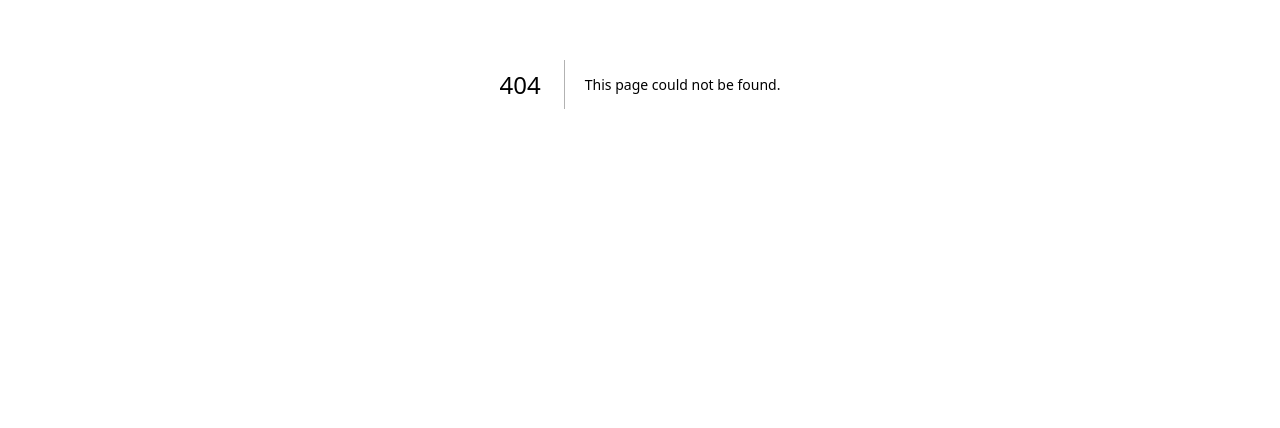
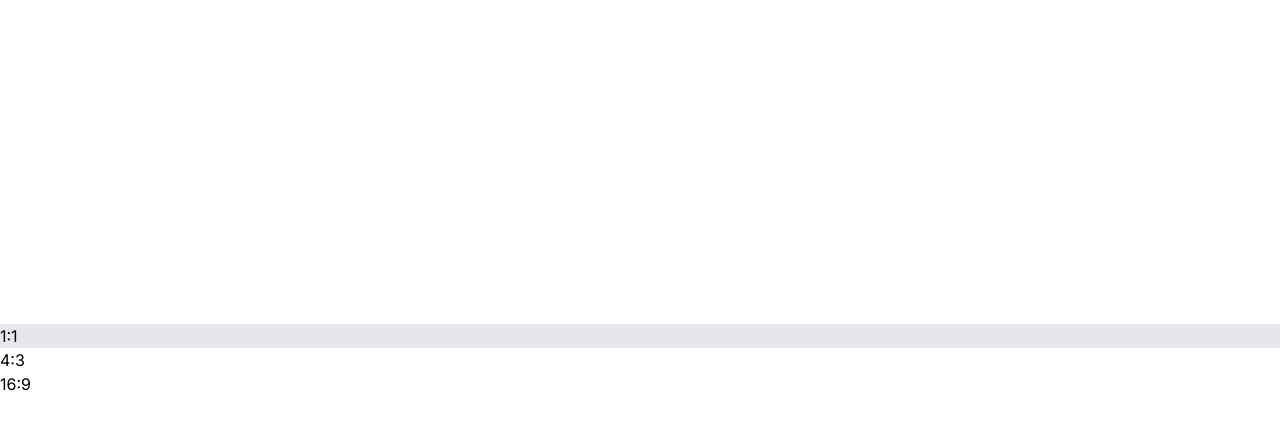
Before and after one commit to m1nsuppp/i-never-test-my-code, a Next.js app: page /editor in a window 1280 px wide. Before the commit this address had no page. Shown: the part 316-744 px from the top of the page. Built offline with nearby package versions, Linux system fonts and the light colour scheme.

Commit message:
[test] 전역 상태 테스트

```diff
--- /dev/null
+++ b/app/(pages)/editor/_components/aspect-ratio-select.tsx
@@ -0,0 +1,31 @@
+'use client';
+
+import { AspectRatio, useAspectRatioStore } from '../_contexts/aspect-ratio-provider';
+
+export function AspectRatioSelect() {
+  const { setAspectRatio, aspectRatio: selectedAspectRatio } = useAspectRatioStore(
+    (state) => state,
+  );
+
+  return (
+    <div role="listbox">
+      {aspectRatios.map((aspectRatio) => (
+        <div
+          key={aspectRatio.label}
+          role="menuitem"
+          aria-selected={aspectRatio.label === selectedAspectRatio.label}
+          onClick={() => setAspectRatio(aspectRatio)}
+          className={aspectRatio.label === selectedAspectRatio.label ? 'bg-gray-200' : ''}
+        >
+          {aspectRatio.label}
+        </div>
+      ))}
+    </div>
+  );
+}
+
+const aspectRatios: AspectRatio[] = [
+  { width: 1, height: 1, label: '1:1' },
+  { width: 4, height: 3, label: '4:3' },
+  { width: 16, height: 9, label: '16:9' },
+];
--- /dev/null
+++ b/app/(pages)/editor/_components/canvas.tsx
@@ -0,0 +1,38 @@
+'use client';
+
+import { useEffect, useRef } from 'react';
+import { useAspectRatioStore } from '../_contexts/aspect-ratio-provider';
+
+type Size = {
+  width: number;
+  height: number;
+};
+
+const maxSize: Size = {
+  width: 640,
+  height: 640,
+} as const;
+
+export function Canvas(): JSX.Element {
+  const canvasRef = useRef<HTMLCanvasElement>(null);
+  const selectedAspectRatio = useAspectRatioStore((state) => state.aspectRatio);
+
+  useEffect(() => {
+    if (!canvasRef.current) {
+      return;
+    }
+
+    const canvas = canvasRef.current;
+    const aspectRatio = selectedAspectRatio.width / selectedAspectRatio.height;
+
+    if (maxSize.width / maxSize.height > aspectRatio) {
+      canvas.width = maxSize.height * aspectRatio;
+      canvas.height = maxSize.height;
+    } else {
+      canvas.width = maxSize.width;
+      canvas.height = maxSize.width / aspectRatio;
+    }
+  }, [selectedAspectRatio]);
+
+  return <canvas ref={canvasRef} />;
+}
--- /dev/null
+++ b/app/(pages)/editor/_contexts/aspect-ratio-provider.tsx
@@ -0,0 +1,45 @@
+'use client';
+
+import { useTypedContext } from '@/app/_shared/hooks/use-typed-context';
+import { createContext, type ReactNode, useState } from 'react';
+import { createStore, type StoreApi, useStore } from 'zustand';
+
+export type AspectRatio = {
+  width: number;
+  height: number;
+  label: string;
+};
+
+interface AspectRatioStore {
+  aspectRatio: AspectRatio;
+  setAspectRatio: (aspectRatio: AspectRatio) => void;
+}
+
+const AspectRatioStoreContext = createContext<StoreApi<AspectRatioStore> | undefined>(undefined);
+AspectRatioStoreContext.displayName = 'AspectRatioStoreContext';
+
+export function createAspectRatioStore(initialAspectRatio: AspectRatio) {
+  return createStore<AspectRatioStore>((set) => ({
+    aspectRatio: initialAspectRatio,
+    setAspectRatio: (aspectRatio) => set({ aspectRatio }),
+  }));
+}
+
+interface AspectRatioProviderProps {
+  children: ReactNode;
+  initialAspectRatio: AspectRatio;
+}
+
+export function AspectRatioProvider({ children, initialAspectRatio }: AspectRatioProviderProps) {
+  const [store] = useState(() => createAspectRatioStore(initialAspectRatio));
+
+  return (
+    <AspectRatioStoreContext.Provider value={store}>{children}</AspectRatioStoreContext.Provider>
+  );
+}
+
+export function useAspectRatioStore<T>(selector: (state: AspectRatioStore) => T) {
+  const store = useTypedContext(AspectRatioStoreContext);
+
+  return useStore(store, selector);
+}
--- /dev/null
+++ b/app/(pages)/editor/page.tsx
@@ -0,0 +1,18 @@
+import { AspectRatioSelect } from './_components/aspect-ratio-select';
+import { Canvas } from './_components/canvas';
+import { AspectRatioProvider } from './_contexts/aspect-ratio-provider';
+
+export default function EditorPage(): JSX.Element {
+  return (
+    <AspectRatioProvider
+      initialAspectRatio={{
+        width: 1,
+        height: 1,
+        label: '1:1',
+      }}
+    >
+      <Canvas />
+      <AspectRatioSelect />
+    </AspectRatioProvider>
+  );
+}
```
Also changed, not shown: 1 other file (tests, documents, lock files or other folders).
